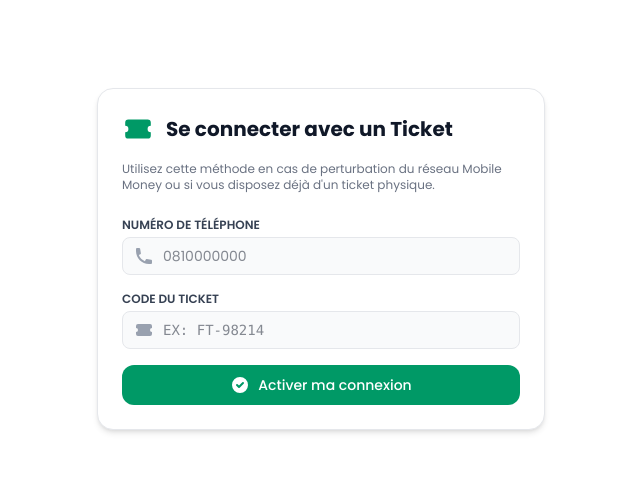
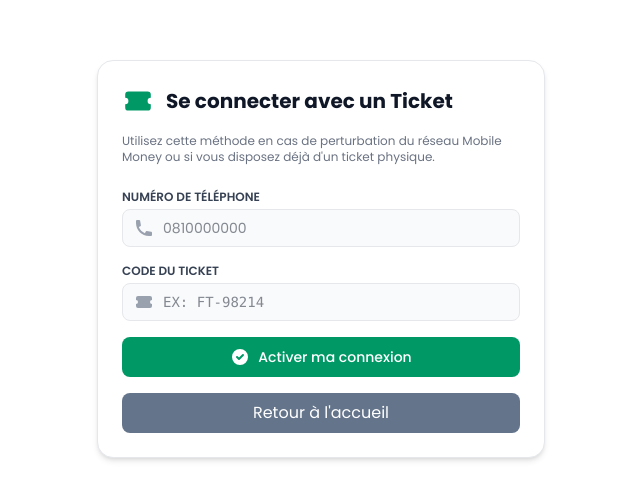
Before and after one commit to tabiseelelwa/fiziTechEnergy, a Next.js app: page /client/connexion in a window 1280 px wide. Shown: the part 141-640 px from the top of the page, without its empty margins (319-959 px from the left). Built offline with nearby package versions, Linux system fonts and the light colour scheme.

Commit message:
Formulaire de connexion avec ticket

```diff
--- a/app/client/connexion/page.tsx
+++ b/app/client/connexion/page.tsx
@@ -7,11 +7,18 @@ import { useMutation } from '@tanstack/react-query';
 import { validerTicketSecours } from '@/app/services/ticket/ticketService';
 import { BeatLoader } from 'react-spinners';
 import { HiTicket, HiPhone, HiCheckCircle, HiExclamationCircle } from 'react-icons/hi';
+import { useRouter } from 'next/navigation';
 
 export default function ConnexionTicketForm() {
     const [telephone, setTelephone] = useState('');
     const [codeTicket, setCodeTicket] = useState('');
     const [errorMessage, setErrorMessage] = useState('');
+
+    const router = useRouter();
+
+    const retAcc = () => {
+        router.push("/client");
+    };
 
     const ticketMutation = useMutation({
         mutationFn: validerTicketSecours,
@@ -37,8 +44,10 @@ export default function ConnexionTicketForm() {
         ticketMutation.mutate({ telephone, codeTicket });
     };
 
+
+
     return (
-    <div className="min-h-screen flex flex-center items-center justify-center">
+        <div className="min-h-screen flex flex-center items-center justify-center px-3">
             <div className="max-w-md mx-auto bg-white border border-gray-200 rounded-2xl p-6 shadow-md">
                 <div className="flex items-center gap-3 mb-4 text-emerald-600">
                     <HiTicket className="w-8 h-8" />
@@ -92,7 +101,7 @@ export default function ConnexionTicketForm() {
                     <button
                         type="submit"
                         disabled={ticketMutation.isPending}
-          className="w-full py-2.5 bg-emerald-600 hover:bg-emerald-700 text-white font-medium text-sm rounded-xl transition-colors flex items-center justify-center gap-2 cursor-pointer disabled:opacity-50"
+                        className="w-full py-2.5 bg-emerald-600 hover:bg-emerald-700 text-white font-medium text-sm rounded-lg transition-colors flex items-center justify-center gap-2 cursor-pointer disabled:opacity-50"
                     >
                         {ticketMutation.isPending ? (
                             <>
@@ -106,6 +115,12 @@ export default function ConnexionTicketForm() {
                             </>
                         )}
                     </button>
+                    <button
+                        className="w-full bg-[#64748B] p-2 text-white rounded-lg"
+                        onClick={() => retAcc()}
+                    >
+                        Retour à l'accueil
+                    </button>
                 </form>
             </div>
         </div>
```
Lines whose indentation alone changed are shown as unchanged.
